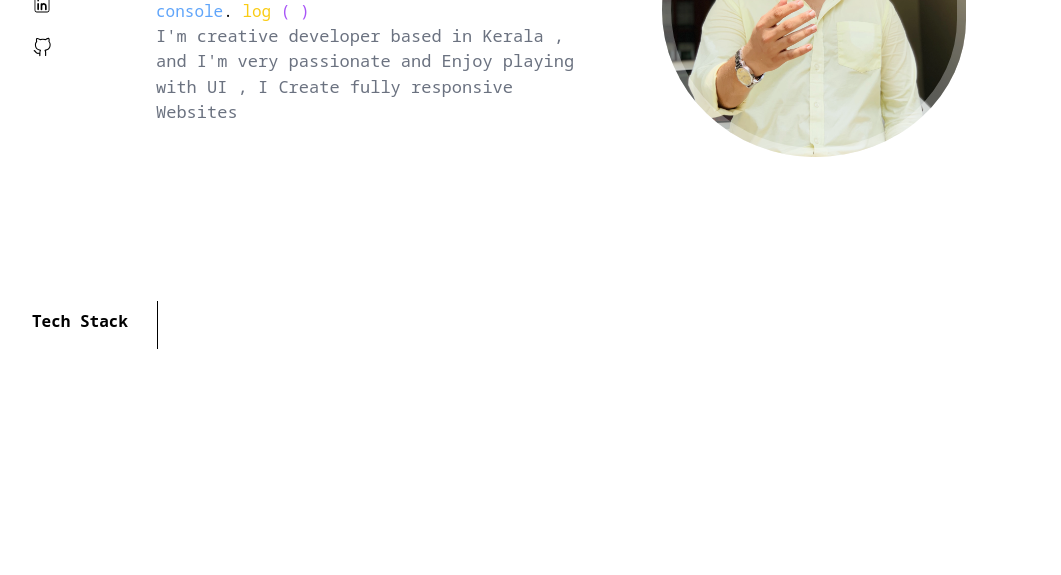
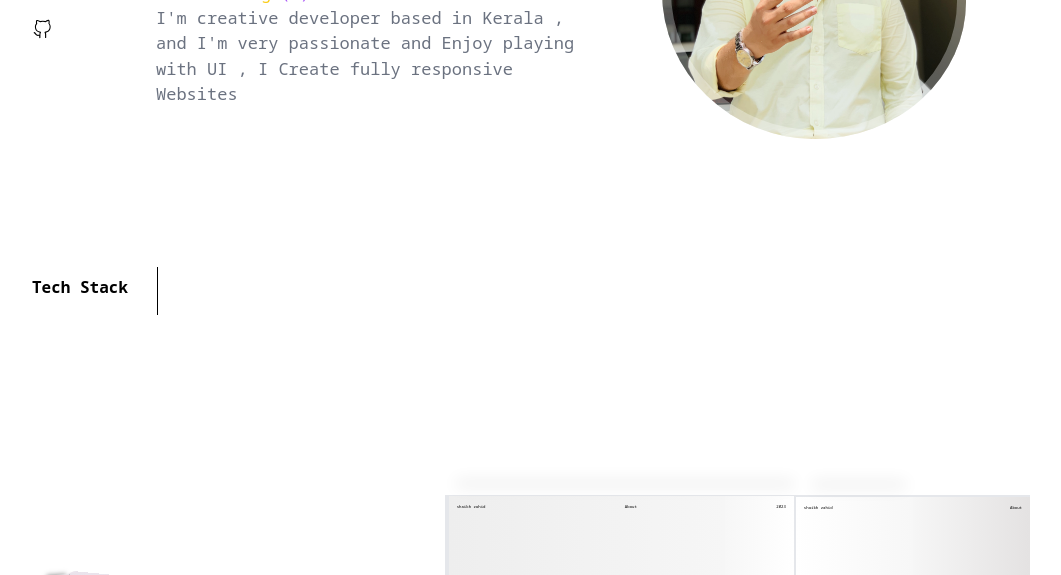
Before and after one commit to MUHAMMED-SHAIKH-ZAHID/depository, a React (Create React App) app: page / in a window 1280 px wide. Shown: the part 320-895 px from the top of the page, without its empty margins (109-1170 px from the left). Built offline with nearby package versions, Linux system fonts and the light colour scheme; a web font is replaced by a local one.

Commit message:
lage Screen Responsive Issue Solved

```diff
--- a/src/App.js
+++ b/src/App.js
@@ -3,7 +3,7 @@ import Main from "./Components/Main";
 
 function App() {
   return (
-    <div className="max-w-[998px] lg:mx-auto mx-1 font-noto ">
+    <div className="lg:max-w-[998px]  lg:mx-auto mx-1 font-noto ">
       <Main />
     </div>
   );
--- a/src/Components/about/About.jsx
+++ b/src/Components/about/About.jsx
@@ -18,18 +18,18 @@ const About = () => {
 
 
   return (
-    <div className='md:h-screen' id='about'>
+    <div className='md:h-screen xl:h-[50rem] ' id='about'>
       <div className="grid md:grid-cols-[1fr,2fr] grid-rows-[1px,1fr]">
       <div className="grid md:grid-rows-[2fr,8fr] grid-rows-[1px,1fr] md:h-screen">
         <div className="relative pt-10 uppercase">
 
         </div>
-        <div className="p-2 md:flex mb-4 relative bookWrap hidden ">
+        <div className="p-2 md:flex mb-4 relative bookWrap xl:h-[35rem] md:h-[40rem] hidden ">
 
 
 
 
-          <div className=" h-full grid w-full mx-5 md:mx-0   overflow-hidden  page  ">
+          <div className=" h-full grid w-full mx-5 md:mx-0 lg:h-full   overflow-hidden  page  ">
           <div className="flex justify-around items-center relative " >
               <div className="absolute aspect-auto h-80 w-80 rounded-full left-[-3rem] bg-black flex justify-center align-middle ">
               <div className="font-semibold text-white text-xl m-auto portfolio uppercase" draggable="true">
--- a/src/Components/firstsheet/Index1.jsx
+++ b/src/Components/firstsheet/Index1.jsx
@@ -24,7 +24,7 @@ const Index1 = () => {
 
   return (
     <div id='home'>
-         <div className="text-black grid   md:h-screen md:mb-5  mb-10">
+         <div className="text-black grid  md:pt-[4.4rem]  md:h-full  md:mb-5  mb-10">
           <div className=" grid gap-y-6  gap-1.5">
 
             <div className="grid lg:grid-cols-[116px_1fr_1fr] grid-cols-[5px_1fr]  gap-x-2 pt-[2.5rem] items-center">
--- a/src/Components/firstsheet/Stack.jsx
+++ b/src/Components/firstsheet/Stack.jsx
@@ -55,13 +55,13 @@ const Stack = () => {
 
 
   return (
-    <div className="md:pt-14 pt-8  md:overflow-x-hidden">
+    <div className=" pt-8 md:pt-32  md:overflow-x-hidden">
       <div className=" flex md:hidden justify-center items-center pb-2"> Tech Stack</div>
     <div className="flex  ">
       <div className="md:font-semibold  md:medium sm:small flex  ">
         <div className="hidden md:flex tech">
 
-       <div className="pt-0 md:pt-2 pb-10 md:pb-0"> Tech Stack </div>
+       <div className="pt-0 md:pt-2 pb-10  md:pb-24"> Tech Stack </div>
         </div><span className="md:mx-5 mx-1 mr-2 w-[10px] h-12 border-r md:border-r border-black hidden md:flex tech "></span>
         <div className="logos relative  ">
 
--- a/src/Components/secondsheet/SecondIndex.jsx
+++ b/src/Components/secondsheet/SecondIndex.jsx
@@ -38,7 +38,7 @@ const SecondIndex = () => {
 
   return (
 
-        <div  className=" md:h-screen mt-10">
+        <div  className="   md:h-full mt-10">
 
           <div className="lg:grid lg:grid-cols-[1fr] block  pt-5  justify-center ">
 
--- a/src/Components/secondsheet/Socialmedia.jsx
+++ b/src/Components/secondsheet/Socialmedia.jsx
@@ -20,7 +20,7 @@ import chatbox from "../../Images/chatbox.png";
 const Socialmedia = () => {
   return (
     <div>
-      <div className="h-screen  ">
+      <div className=" md:h-full md:mb-32 xl:mb-2  ">
         <div className="md:text-[2rem] pt-10 font-noto text-3xl  text-center">
           Social Media
         </div>
--- a/src/Components/secondsheet/VideoComponent.jsx
+++ b/src/Components/secondsheet/VideoComponent.jsx
@@ -8,7 +8,7 @@ const VideoComponent = () => {
   return (
     <>
        <img className="relative z-50" src={mac} alt="" />
-     <video   autoPlay loop muted controls={false} className=" absolute rounded-3xl md:top-[-25px]  top-[-1.2vh] left-[10vw] sm:left-[4.2rem] md:left-[5.3rem] lg:left-[6.2rem] w-[80%] h-full" poster="poster-image.jpg">
+     <video   autoPlay loop muted controls={false} className=" absolute rounded-3xl xl:rounded-[2.4rem] md:top-[-25px] xl:top-[-1.7rem]  top-[-1.2vh] left-[10vw] sm:left-[4.2rem] md:left-[5.5rem] lg:left-[6.2rem] xl:left-[6.2rem] w-[80%] h-full" poster="poster-image.jpg">
         <source src={blackstretch} type="video/mp4"  />      </video>
     </>
 
```
